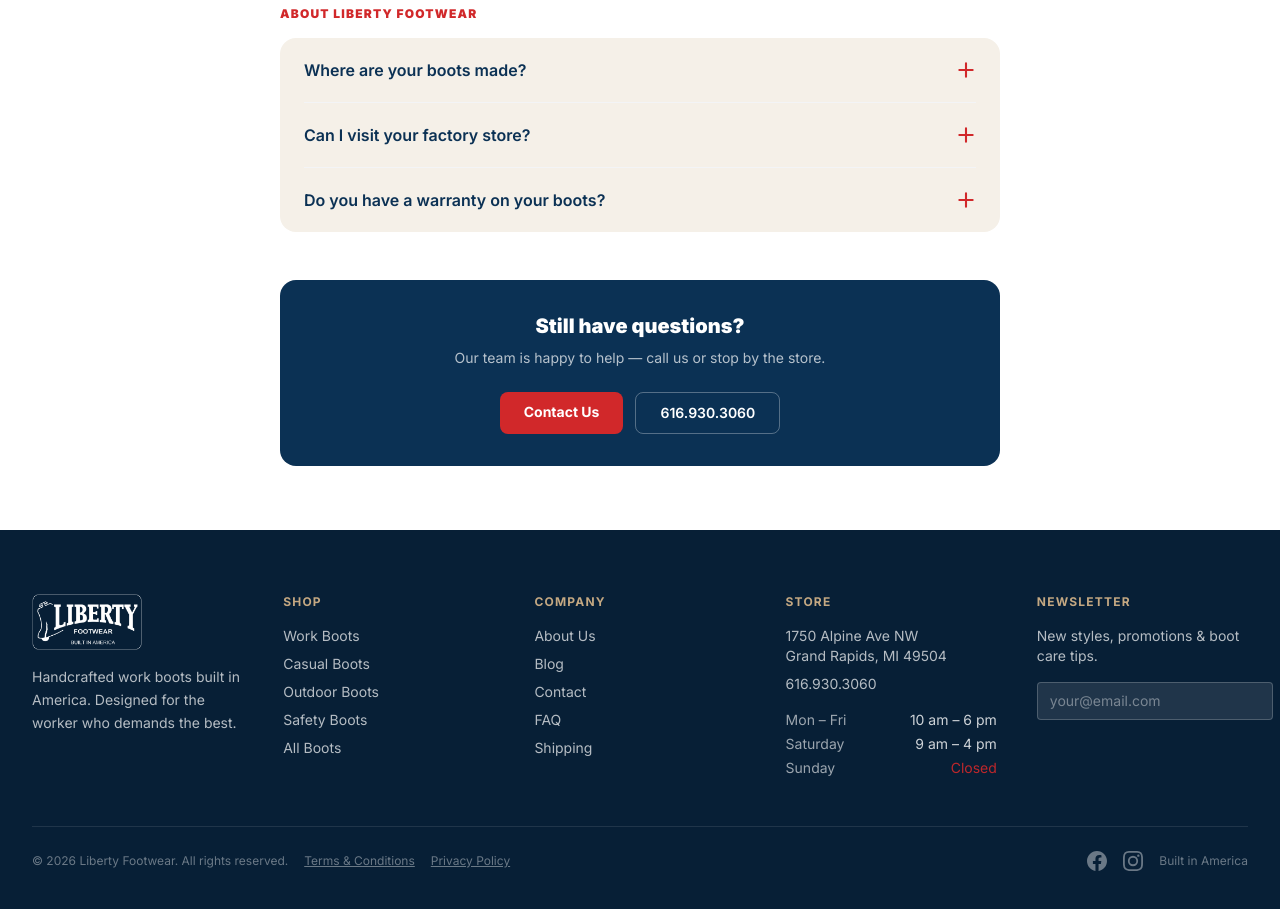
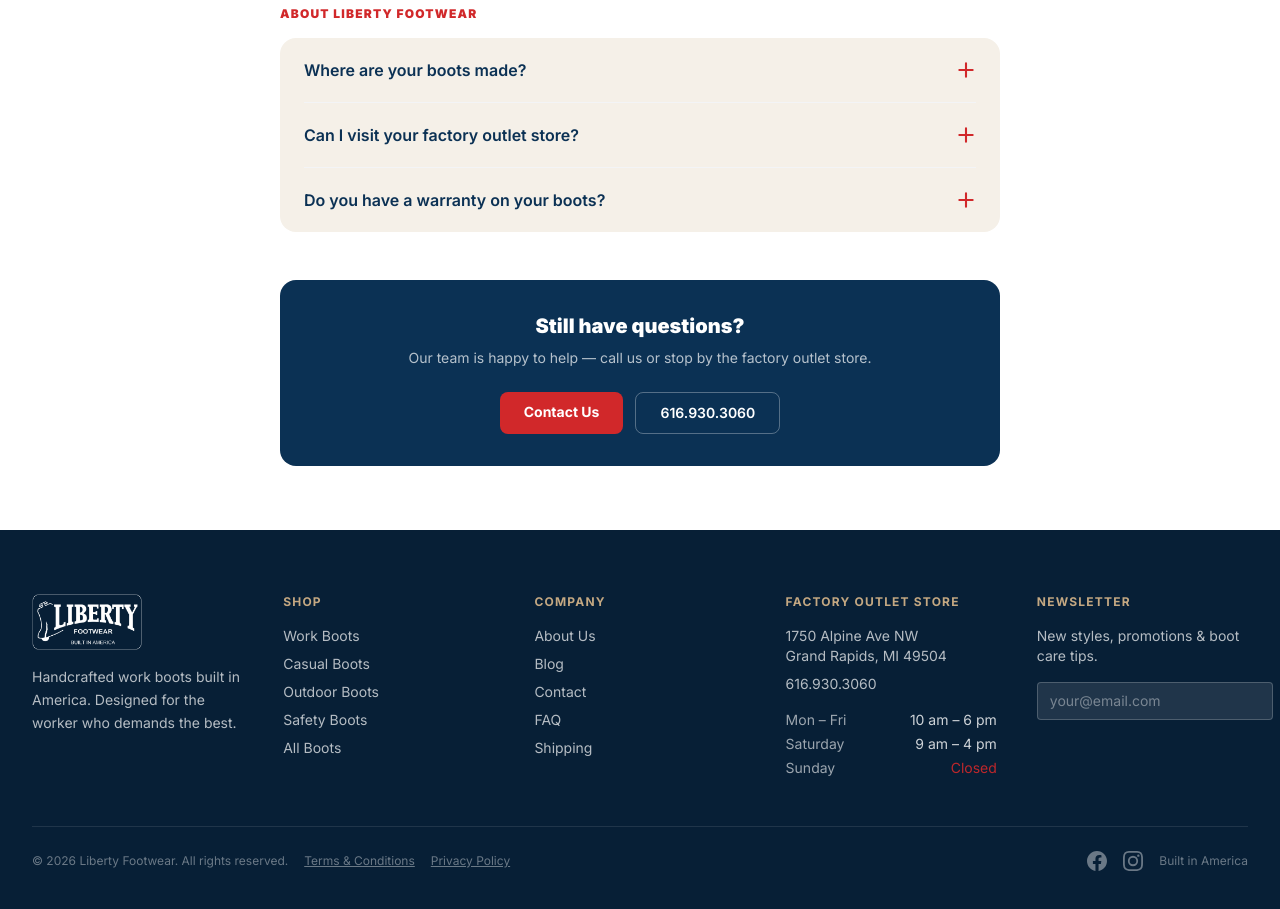
Before and after one commit to LibertyFootwear/liberty-footwear, a Next.js app: page /faq in a window 1280 px wide. Shown: the part 1840-2749 px from the top of the page. Built offline with nearby package versions, Linux system fonts and the light colour scheme; no server answers.

Commit message:
Nova kategorie One of a Kind + prejmenovani store -> factory outlet store

```diff
--- a/src/app/about/page.tsx
+++ b/src/app/about/page.tsx
@@ -137,7 +137,7 @@
             <div className="flex justify-center">
               <Image
                 src="/about-store.jpg"
-                alt="Liberty Footwear store – boots on display"
+                alt="Liberty Footwear factory outlet store – boots on display"
                 width={500}
                 height={420}
                 className="w-full max-w-sm rounded-2xl shadow-lg object-cover"
--- a/src/app/contact/page.tsx
+++ b/src/app/contact/page.tsx
@@ -94,7 +94,7 @@
 
             {/* Address & phone */}
             <div>
-              <h2 className="text-2xl font-black text-navy mb-5">Visit Our Store</h2>
+              <h2 className="text-2xl font-black text-navy mb-5">Visit Our Factory Outlet Store</h2>
               <div className="space-y-4">
                 <div className="flex gap-3">
                   <div className="mt-1 text-red flex-shrink-0">
@@ -122,7 +122,7 @@
 
             {/* Hours */}
             <div>
-              <h3 className="text-xs font-bold tracking-widest uppercase text-gray-400 mb-3">Store Hours</h3>
+              <h3 className="text-xs font-bold tracking-widest uppercase text-gray-400 mb-3">Factory Outlet Store Hours</h3>
               <div className="bg-cream rounded-xl overflow-hidden">
                 {HOURS.map(({ day, time }) => (
                   <div key={day} className="flex justify-between items-center px-5 py-3 border-b border-cream-dark last:border-0">
@@ -140,7 +140,7 @@
               <h3 className="text-xs font-bold tracking-widest uppercase text-gray-400 mb-3">Location</h3>
               <div className="rounded-xl overflow-hidden border border-gray-200 shadow-sm">
                 <iframe
-                  title="Liberty Footwear Store"
+                  title="Liberty Footwear Factory Outlet Store"
                   src="https://maps.google.com/maps?q=1750+Alpine+Ave+NW,+Grand+Rapids,+MI+49504&output=embed"
                   width="100%"
                   height="260"
@@ -179,7 +179,7 @@
               <div className="text-3xl mb-4">👞</div>
               <h3 className="text-xl font-black text-navy mb-2">Custom Fitting</h3>
               <p className="text-gray-600 text-sm leading-relaxed mb-5">
-                Visit our Grand Rapids factory store for a personalized fitting — no appointment needed. We measure both feet individually and help you choose the right last, width, leather, and sole for your work.
+                Visit our Grand Rapids factory outlet store for a personalized fitting — no appointment needed. We measure both feet individually and help you choose the right last, width, leather, and sole for your work.
               </p>
               <ul className="space-y-2 text-sm text-gray-600 mb-6">
                 {["Individual foot measurement", "Last & width selection", "Made-to-order options", "Safety toe & EH rating available"].map(item => (
--- a/src/app/faq/page.tsx
+++ b/src/app/faq/page.tsx
@@ -8,7 +8,7 @@
     items: [
       {
         q: "What sizes and widths do you carry?",
-        a: "We carry sizes 5 through 16 in most styles. Larger sizes are available on request — contact us to discuss your needs. The majority of our boots are available in both Medium (M) and Extra Wide (EW) widths. If you're unsure about your size, we offer on-site sizing and custom fitting at our Grand Rapids store.",
+        a: "We carry sizes 5 through 16 in most styles. Larger sizes are available on request — contact us to discuss your needs. The majority of our boots are available in both Medium (M) and Extra Wide (EW) widths. If you're unsure about your size, we offer on-site sizing and custom fitting at our Grand Rapids factory outlet store.",
       },
       {
         q: "Are your boots available in safety toe versions?",
@@ -33,15 +33,15 @@
     items: [
       {
         q: "Do you offer custom fitting?",
-        a: "Yes — we provide on-site custom fitting at our Grand Rapids factory store. Our team measures both feet individually and selects the best last, width, and style for your foot shape. No appointment needed during store hours.",
+        a: "Yes — we provide on-site custom fitting at our Grand Rapids factory outlet store. Our team measures both feet individually and selects the best last, width, and style for your foot shape. No appointment needed during factory outlet store hours.",
       },
       {
         q: "Can I get boots custom made to my specifications?",
-        a: "Absolutely. We offer custom boot builds including choice of leather color, outsole type, safety toe options, and special sizing. Contact us at 616.930.3060 or visit the store to discuss your requirements. Lead times vary by complexity.",
+        a: "Absolutely. We offer custom boot builds including choice of leather color, outsole type, safety toe options, and special sizing. Contact us at 616.930.3060 or visit the factory outlet store to discuss your requirements. Lead times vary by complexity.",
       },
       {
         q: "What if the boot doesn't fit correctly after purchase?",
-        a: "Bring them back to our store. We stand behind our fitting process and will work with you to make adjustments or find the right size. Customer satisfaction is our priority.",
+        a: "Bring them back to our factory outlet store. We stand behind our fitting process and will work with you to make adjustments or find the right size. Customer satisfaction is our priority.",
       },
     ],
   },
@@ -103,8 +103,8 @@
         a: "All Liberty Footwear boots are handcrafted at our factory in Grand Rapids, Michigan. We are family-owned and have been building boots in America from day one.",
       },
       {
-        q: "Can I visit your factory store?",
-        a: "Yes — we welcome visitors at our Grand Rapids location: 1750 Alpine Ave NW, Grand Rapids, MI 49504. Store hours are Monday–Friday 10 am–6 pm and Saturday 9 am–4 pm. Closed Sundays.",
+        q: "Can I visit your factory outlet store?",
+        a: "Yes — we welcome visitors at our Grand Rapids location: 1750 Alpine Ave NW, Grand Rapids, MI 49504. Factory outlet store hours are Monday–Friday 10 am–6 pm and Saturday 9 am–4 pm. Closed Sundays.",
       },
       {
         q: "Do you have a warranty on your boots?",
@@ -164,7 +164,7 @@
 
           <div className="mt-10 bg-navy text-white rounded-2xl p-8 text-center">
             <h2 className="text-xl font-black mb-2">Still have questions?</h2>
-            <p className="text-white/70 mb-6 text-sm">Our team is happy to help — call us or stop by the store.</p>
+            <p className="text-white/70 mb-6 text-sm">Our team is happy to help — call us or stop by the factory outlet store.</p>
             <div className="flex flex-wrap gap-3 justify-center">
               <Link href="/contact" className="bg-red hover:bg-red/90 text-white font-bold px-6 py-2.5 rounded-lg transition text-sm">
                 Contact Us
--- a/src/app/page.tsx
+++ b/src/app/page.tsx
@@ -20,7 +20,7 @@
   {
     n: "01",
     title: "Come In & Get Fitted",
-    body: "We measure both feet individually — width, arch, and instep. No appointment needed at our Grand Rapids factory store.",
+    body: "We measure both feet individually — width, arch, and instep. No appointment needed at our Grand Rapids factory outlet store.",
     icon: (
       <svg className="w-8 h-8" fill="none" viewBox="0 0 24 24" stroke="currentColor" strokeWidth={1.5}>
         <path strokeLinecap="round" strokeLinejoin="round" d="M15.75 6a3.75 3.75 0 11-7.5 0 3.75 3.75 0 017.5 0zM4.501 20.118a7.5 7.5 0 0114.998 0A17.933 17.933 0 0112 21.75c-2.676 0-5.216-.584-7.499-1.632z" />
@@ -377,7 +377,7 @@
                 </svg>
               </div>
               <h3 className="text-2xl font-black text-navy mb-3">Custom Fitting</h3>
-              <p className="text-gray-600 leading-relaxed mb-5">No two feet are the same. We measure both feet individually and fit you to the right last, width, and style — at our Grand Rapids factory store, no appointment needed.</p>
+              <p className="text-gray-600 leading-relaxed mb-5">No two feet are the same. We measure both feet individually and fit you to the right last, width, and style — at our Grand Rapids factory outlet store, no appointment needed.</p>
               <ul className="space-y-2.5 text-sm text-gray-600 mb-8">
                 {["On-site measurement & fitting", "Custom last and width selection", "Made-to-order leather, sole, and safety toe options", "Ready to wear out the door or built to your spec"].map((item) => (
                   <li key={item} className="flex items-start gap-2.5">
--- a/src/components/Footer.tsx
+++ b/src/components/Footer.tsx
@@ -42,7 +42,7 @@
 
           {/* Store info */}
           <div>
-            <h3 className="text-xs font-bold tracking-widest uppercase text-tan mb-4">Store</h3>
+            <h3 className="text-xs font-bold tracking-widest uppercase text-tan mb-4">Factory Outlet Store</h3>
             <address className="not-italic text-sm text-white/70 space-y-2 mb-4">
               <p>1750 Alpine Ave NW<br />Grand Rapids, MI 49504</p>
               <a href="tel:6169303060" className="hover:text-white transition block">616.930.3060</a>
--- a/src/content/blog/how-custom-fitting-relieves-foot-issues.md
+++ b/src/content/blog/how-custom-fitting-relieves-foot-issues.md
@@ -30,7 +30,7 @@
 
 ## What Custom Fitting Actually Looks Like
 
-When you come into our Grand Rapids store, we measure both feet individually — length and width — and assess how your foot sits in the boot under load. From there, we have several tools available:
+When you come into our Grand Rapids factory outlet store, we measure both feet individually — length and width — and assess how your foot sits in the boot under load. From there, we have several tools available:
 
 - **Removable footbeds** to fine-tune volume and arch support
 - **Boot stretching** for spot adjustments in leather width or toe box
@@ -47,6 +47,6 @@
 
 ## Come In and Find Out
 
-If your current work boots are causing discomfort — blisters, hot spots, heel pain, toe crowding — there's a good chance it's a fit problem, not a quality problem. Stop by our store at 1750 Alpine Ave NW, Grand Rapids, MI, or call us at 616.930.3060 to schedule a fitting.
+If your current work boots are causing discomfort — blisters, hot spots, heel pain, toe crowding — there's a good chance it's a fit problem, not a quality problem. Stop by our factory outlet store at 1750 Alpine Ave NW, Grand Rapids, MI, or call us at 616.930.3060 to schedule a fitting.
 
 There's no charge for the fitting. And once you've been fitted right, you'll never go back to guessing your size off a chart.
--- a/src/data/products.ts
+++ b/src/data/products.ts
@@ -1,5 +1,5 @@
 export type ProductFamily = "Gary" | "Terry" | "Larry" | "Kenny";
-export type ProductCategory = "Work" | "Casual" | "Outdoors" | "Safety";
+export type ProductCategory = "Work" | "Casual" | "Outdoors" | "Safety" | "One of a Kind";
 
 export interface Product {
   stockNo: string;
@@ -17,6 +17,8 @@
   isNew: boolean;
   image: string | null;
   gallery?: string[];
+  /** Set true to place a product in the "One of a Kind" category (overrides auto-categorization). */
+  oneOfAKind?: boolean;
 }
 
 function categoryOf(name: string, family: ProductFamily, safetyToe: boolean): ProductCategory {
@@ -432,7 +434,7 @@
 
 export const products: Product[] = _raw.map((p) => ({
   ...p,
-  category: categoryOf(p.name, p.family, p.safetyToe),
+  category: p.oneOfAKind ? "One of a Kind" : categoryOf(p.name, p.family, p.safetyToe),
 }));
 
 export function getProductBySlug(s: string) {
```
Also changed, not shown: src/app/shop/page.tsx (+10 -8 lines).
